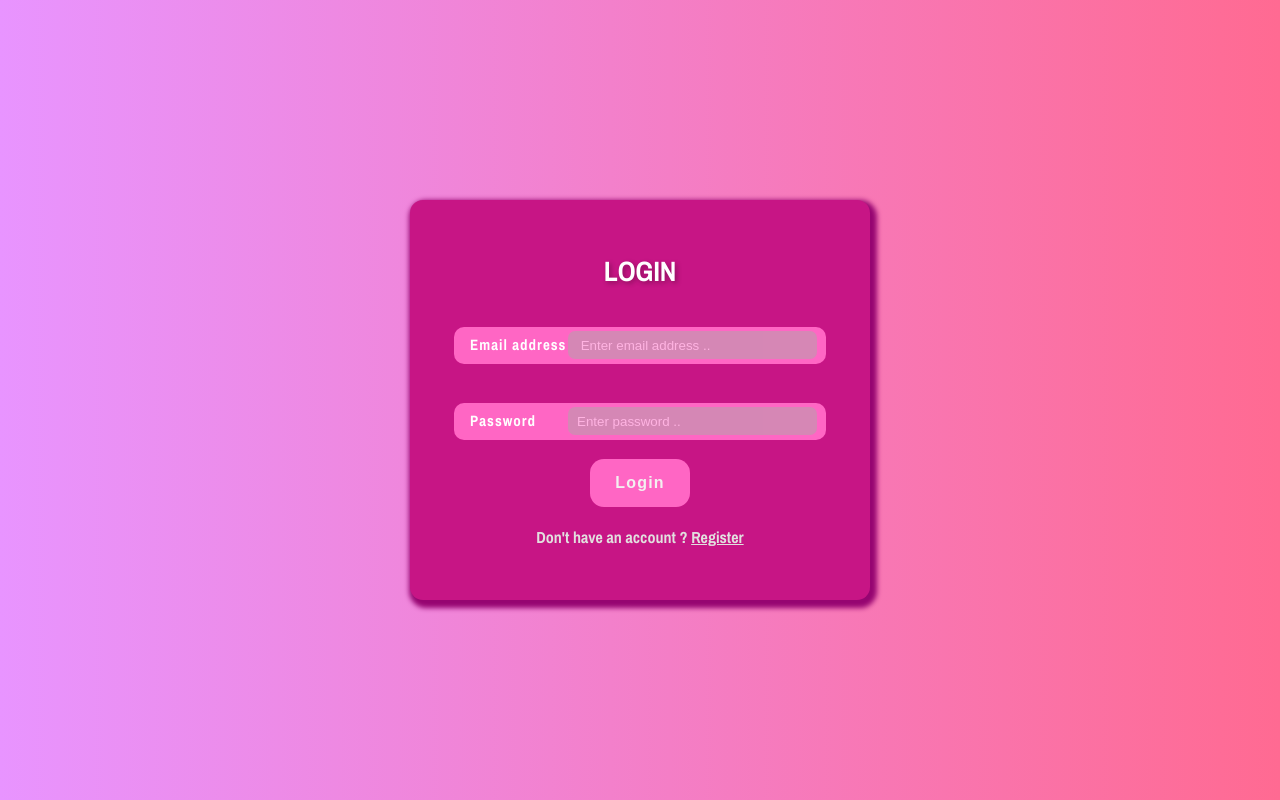
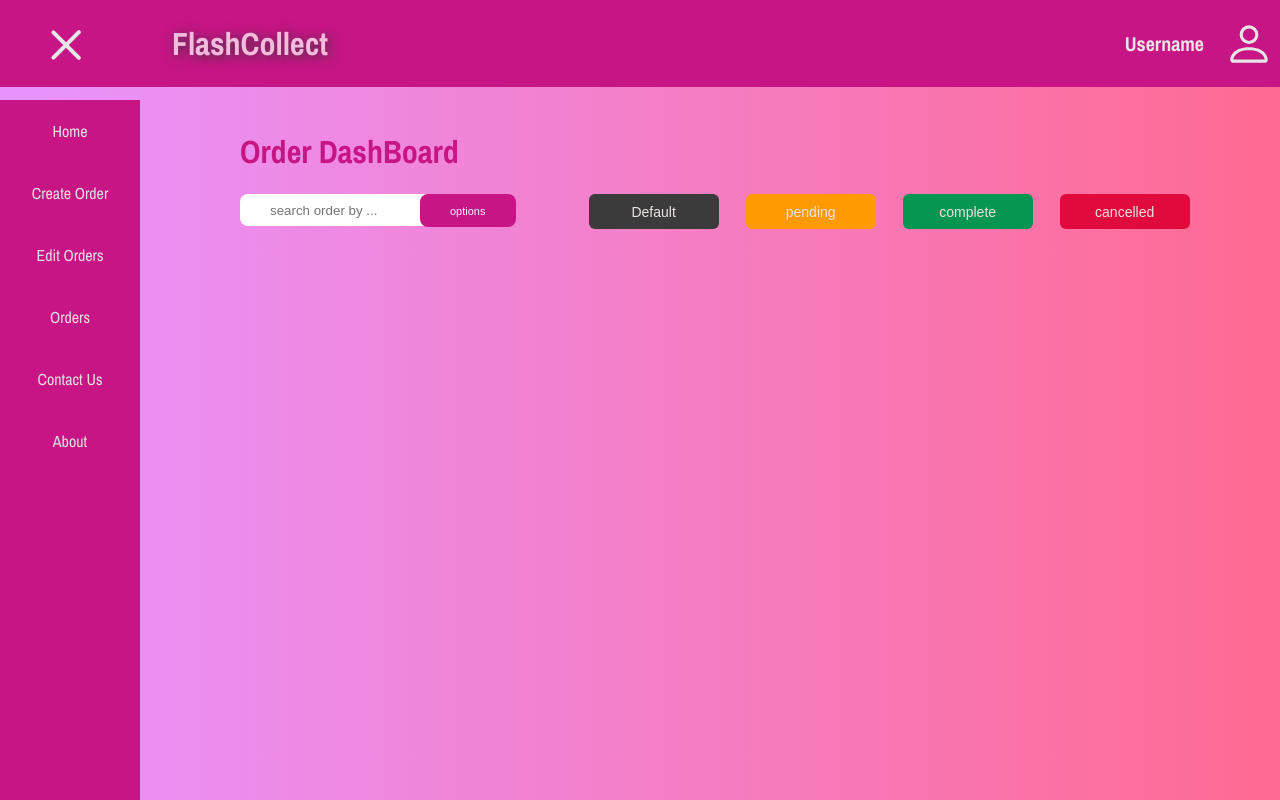
Before and after one commit to Isnotavailble/Order-Collection-Management-FrontEnd, a React (Vite) app in the folder order-collector/: page /ordersdashboard in a window 1280 px wide. Before the commit this address led to /login. Built offline with nearby package versions, Linux system fonts and the light colour scheme.

Commit message:
order dashboard search bar row style update

```diff
--- a/order-collector/src/App.jsx
+++ b/order-collector/src/App.jsx
@@ -12,6 +12,7 @@ import ProfileRow from './UpperRow/ProfileRow.jsx';
 import CustomDivHandler from './CustomDivHandler.jsx';
 import CreateOrder from './CreateOrderPage/CreateOrder.jsx';
 import EditOrders from './EditOrdersPage/EditOrder.jsx';
+import OrderDashBoard from './Orders/OrderDashBoard.jsx';
 function App() {
   let { user, menu } = useContext(WebContext);
   let [contentHeight,setContentHeight] = useState(0);
@@ -23,6 +24,7 @@ function App() {
   });
   useEffect(() => {
     resizeOberver.observe(document.getElementById("page-content"));
+    return () => resizeOberver.disconnect;
   }, []);
   useEffect(() => {
     if (menu.current["menu-clone"])
@@ -70,7 +72,7 @@ function App() {
             element={<CreateOrder />} />
 
           <Route path="/editorders" element={<EditOrders/>}/>
-
+            <Route path="/ordersdashboard" element={<OrderDashBoard/>}/>
           <Route
             path="/admin"
             element={
--- a/order-collector/src/Nav/Nav.jsx
+++ b/order-collector/src/Nav/Nav.jsx
@@ -12,7 +12,7 @@ function NavBar() {
                 <Link to={"/home"}>Home</Link>
                 <Link to={"/createorders"}>Create Order</Link>
                 <Link to={"/editorders"}>Edit Orders</Link>
-                <Link to={"/orders"}>Orders</Link>
+                <Link to={"/ordersdashboard"}>Orders</Link>
                 <Link to={"/contactus"}>Contact Us</Link>
                 <Link to={"/about"}>About</Link>
                 </div>
--- /dev/null
+++ b/order-collector/src/Orders/OrderDashBoard.css
@@ -0,0 +1,28 @@
+
+.order-dashboard-contianer h1{
+ color: #c71585;
+}
+.board-upper-row{
+    display: flex;
+    flex-direction: row;
+    gap:27px;
+}
+.board-upper-row button{
+    font-weight: normal;
+    font-size: 14px;
+    width : 130px;
+    max-height: 35px;
+    color : rgb(235, 226, 226);
+}
+#cancelled-btn{
+    background-color: #e00a3c;
+}
+#complete-btn {
+    background-color: #079651;
+}
+#pending-btn {
+    background-color: #ff9a03;
+}
+#default-btn {
+    background-color: #3b3b3b;
+}
--- a/order-collector/src/Orders/OrderDashBoard.jsx
+++ b/order-collector/src/Orders/OrderDashBoard.jsx
@@ -1,7 +1,19 @@
-function OrderDashBoard(){
-    return(
-        <div>
+
+import "./OrderDashBoard.css"
+import SearchBar from "./SearchBar.jsx";
+function OrderDashBoard() {
+    return (
+        <div className="order-dashboard-contianer">
             <h1>Order DashBoard</h1>
+            <div className="board-upper-row">
+                <SearchBar />
+
+                <button id="default-btn" >Default</button>
+                <button id="pending-btn">pending</button>
+                <button id="complete-btn">complete</button>
+                <button id="cancelled-btn">cancelled</button>
+
+            </div>
         </div>
     );
 }
--- /dev/null
+++ b/order-collector/src/Orders/SearchBar.css
@@ -0,0 +1,67 @@
+
+.orders-search-bar-container{
+    display: flex;
+    flex-direction: column;
+    flex  :1;
+    margin-right: -50px;
+}
+.orders-search-bar-container input {
+    border-radius: 8px;
+    width : 240px;
+    height: 24px;
+    border:none;
+    padding:4px;
+    padding-left: 10px;
+    margin-right: 13px;
+    transition: ease all 0.3s;
+}
+.orders-search-bar-container input::placeholder{
+    position:relative;
+    left:20px;
+}
+.orders-search-bar-container input:focus{
+    outline: none;
+    margin-right:25px;
+    padding-left: 13px;
+}
+.orders-search-bar-container .orders-search-bar-row button {
+    background-color: #c71585;
+    color: aliceblue;
+    font-size: 11px;
+    width : 96px;
+    height: 33px;
+    border-radius: 8px;
+    position: relative;
+    left : -96px;
+    margin-left: 5px;
+}
+.orders-search-bar-container .search-by-options{
+
+    display: flex;
+    margin-top:5px;
+    border-radius: 5px;
+    flex: 1;
+    flex-direction: column;
+    align-items: center;
+    gap: 5px;
+    max-height: 100px;
+    height: 100%;
+    width : 140px;
+    padding-top: 5px;
+    padding-bottom: 5px;
+
+    background-color: rgb(255, 255, 255);
+    transition: all ease 0.2s;
+    overflow-x: hidden;
+    overflow-y: auto;
+}
+
+.orders-search-bar-container .search-by-options button {
+    background-color: #c71585;
+    font-size: 11px;
+    color : white;
+    max-width: 100px;
+    width : 100%;
+    padding: 10px;
+
+}
--- /dev/null
+++ b/order-collector/src/Orders/SearchBar.jsx
@@ -0,0 +1,51 @@
+import "./SearchBar.css";
+import { useEffect, useRef, useState } from "react";
+
+function SearchBar() {
+    let refObj = useRef({});
+    let [selected, setSelected] = useState("");
+    let options = [
+        "Order ID",
+        "Customer",
+        "Address",
+        "Phone Number",
+        "Date",
+        "Product Name",
+        "pending",
+        "complete",
+        "cancelled"];
+    let handle_input = () => {
+    }
+    let selectAnOptions = () => {
+
+    }
+    let handle_options = () => {
+        if (refObj.current["options"]) {
+            refObj.current["options"].style.maxHeight = refObj.current["options"].style.maxHeight !== "0px" ? "0px" : "100px";
+            refObj.current["options"].style.paddingTop = refObj.current["options"].style.paddingTop !== "0px" ? "0px" : "5px";
+            refObj.current["options"].style.paddingBottom = refObj.current["options"].style.paddingBottom !== "0px" ? "0px" : "5px";
+
+        }
+    }
+    //init for drop-down
+    useEffect(() => {
+        refObj.current["options"].style.maxHeight = "0px";
+        refObj.current["options"].style.paddingTop = "0px";
+        refObj.current["options"].style.paddingBottom = "0px";
+
+    }, []);
+    return (
+        <div className="search-bar-content">
+            <div className="orders-search-bar-container">
+                <div className="orders-search-bar-row">
+                    <input type="text" placeholder="search order by ..." /> <button onClick={() => { handle_options(); }}>{selected ? selected : "options"}</button>
+                </div>
+                <div className="search-by-options" ref={(el) => { if (el) refObj.current["options"] = el }}>
+                    {
+                        options.map((el, index) => <button key={index} onClick={() => { setSelected(el) }}>{el}</button>)
+                    }
+                </div>
+            </div>
+        </div>);
+}
+export default SearchBar;
--- a/order-collector/src/index.css
+++ b/order-collector/src/index.css
@@ -36,7 +36,6 @@ body {
     margin-right:100px;
     max-width: 140px;
     width : 140px;
-    height: 200vh;
     z-index: 0;
     overflow: hidden;
     transition: ease all 0.4s;
```
